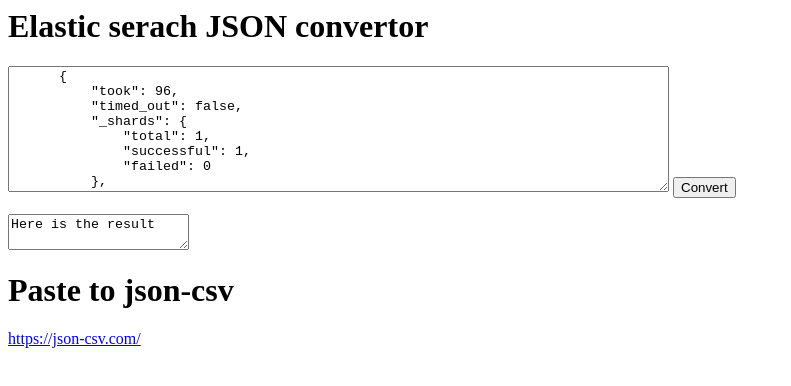
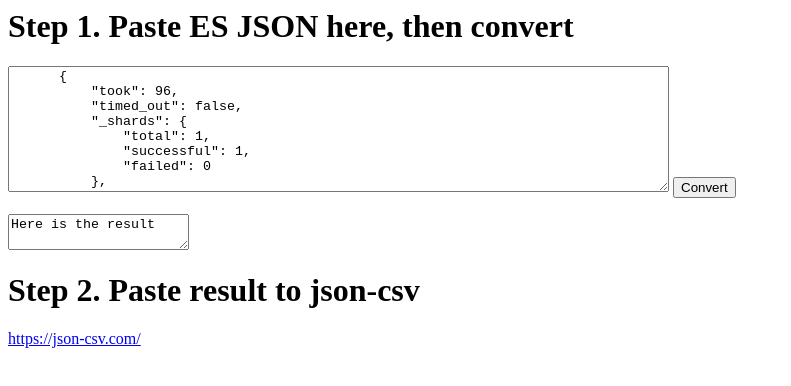
Before and after one commit to Cyancat/cyancat.github.io, a plain HTML site: page index.html in a window 1280 px wide. Shown: the whole page, without its empty margins (0-791 px from the left). Drawn offline with nearby package versions, Linux system fonts and the light colour scheme.

Commit message:
UX optimize

```diff
--- a/index.html
+++ b/index.html
@@ -1,11 +1,11 @@
 <html>
   <head>
-    <title>Some tools</title>
+    <title>Elastic serach JSON convertor for 030 search</title>
     <script type="text/javascript" src="https://cdnjs.cloudflare.com/ajax/libs/jquery/3.2.1/jquery.min.js"></script>
     <script type="text/javascript" src="./script.js"></script>
   </head>
   <body>
-    <h1>Elastic serach JSON convertor</h1>
+    <h1>Step 1. Paste ES JSON here, then convert</h1>
     <textarea id="target" rows="8" cols="80">
       {
           "took": 96,
@@ -407,7 +407,7 @@
     <p>
       <textarea id="result">Here is the result</textarea>
     </p>
-    <h1>Paste to json-csv</h1>
+    <h1>Step 2. Paste result to json-csv</h1>
     <p><a href="https://json-csv.com/" target="_blank">https://json-csv.com/</a></p>
   </body>
 </html>
```
Also changed, not shown: 1 other file.
